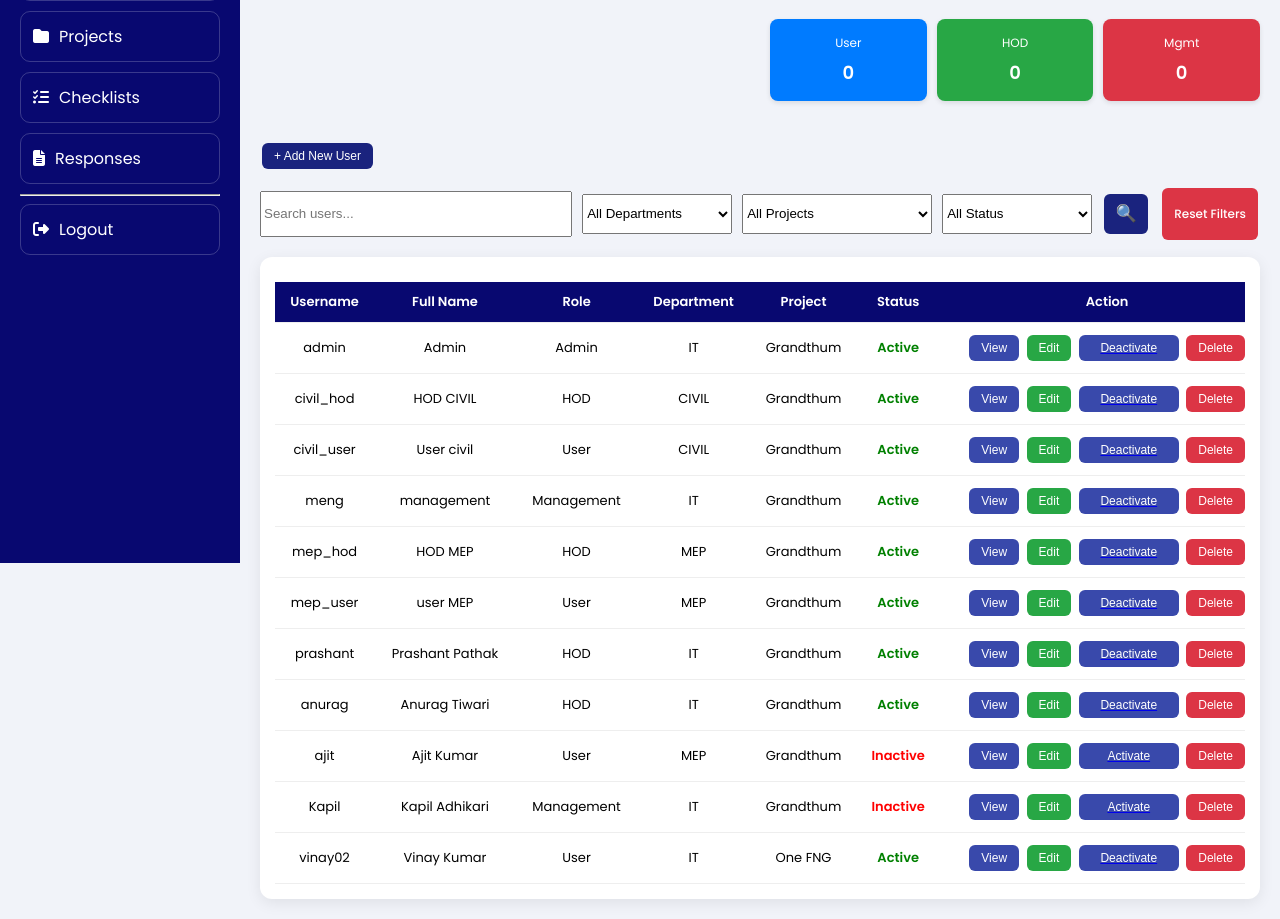
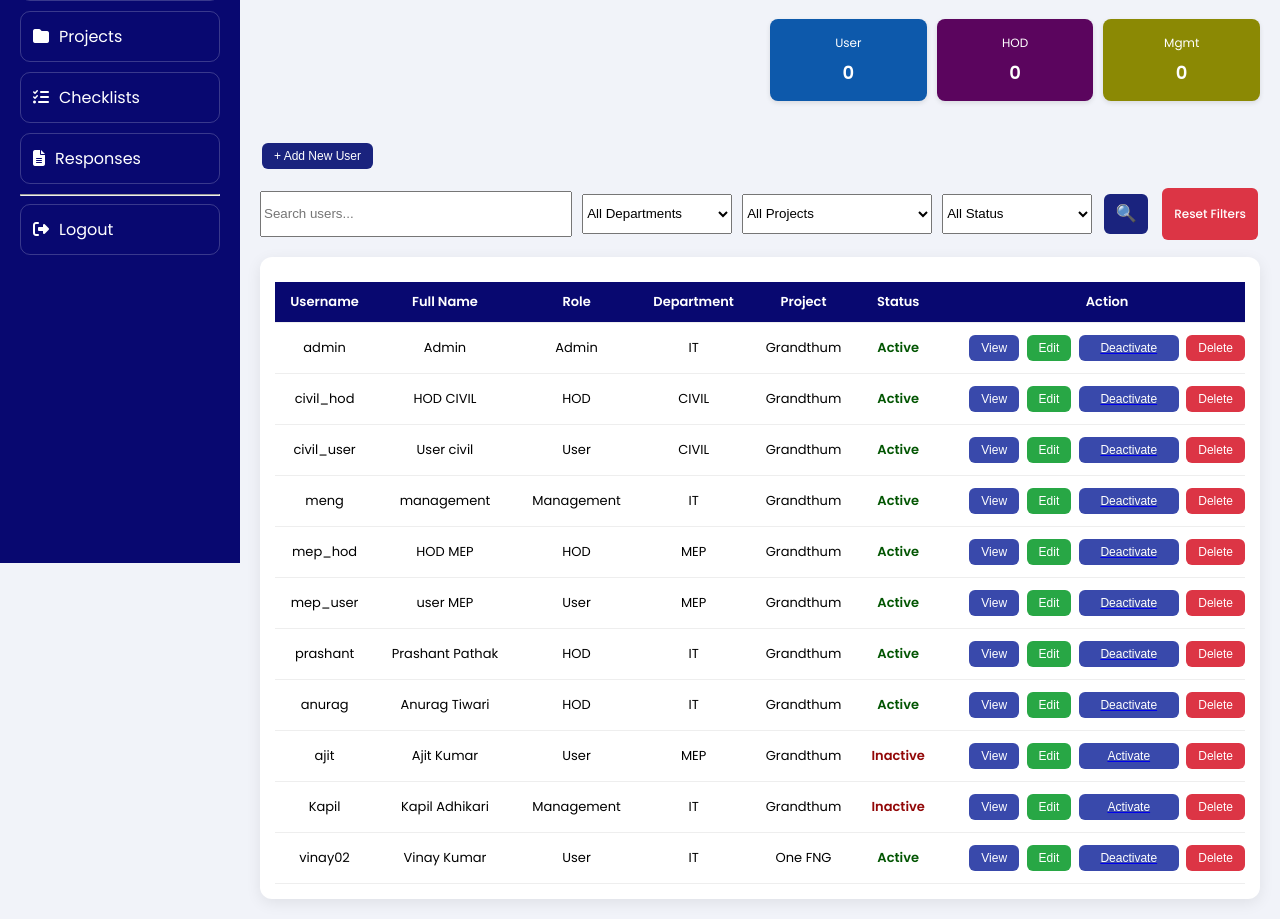
Before and after one commit to TheSyntaxWriter/QCMS, a Django app: template frontend/templates/admin_panel/admin_users.html in a window 1280 px wide. Shown: the part 277-1196 px from the top of the page. Run offline with Django 4.2, Linux system fonts and the light colour scheme; the template is opened without the code that fills it: values that come from a table or form of the project are taken from there, others are empty; data comes from the database, SQL or seed files in the repository; both versions use the stored data as it was after the commit; a map, chart or similar area stays blank.

Commit message:
your message

```diff
--- a/frontend/static/admin_users/charts.js
+++ b/frontend/static/admin_users/charts.js
@@ -14,7 +14,7 @@ document.addEventListener("DOMContentLoaded", function () {
           {
             // Data comes from HTML (window variables)
             data: [window.active_users || 0, window.inactive_users || 0],
-            backgroundColor: ["#28a745", "#dc3545"],
+            backgroundColor: ["#087b0a", "#8a0b18"],
           },
         ],
       },
@@ -47,12 +47,12 @@ document.addEventListener("DOMContentLoaded", function () {
           {
             label: "Active",
             data: window.dept_active_data || [],
-            backgroundColor: "#28a745",
+            backgroundColor: "#064d16",
           },
           {
             label: "Inactive",
             data: window.dept_inactive_data || [],
-            backgroundColor: "#dc3545",
+            backgroundColor: "#690912",
           },
         ],
       },
--- a/frontend/templates/admin_panel/admin_users.html
+++ b/frontend/templates/admin_panel/admin_users.html
@@ -18,13 +18,13 @@
     </div>
 
     <div class="mini-stats" style="display: flex; gap: 10px; margin-bottom: 15px;">
-      <div class="mini-card" style="background: #007bff; color: white; padding: 10px; border-radius: 8px; flex: 1; text-align: center;">
+      <div class="mini-card" style="background: #0d59ab; color: white; padding: 10px; border-radius: 8px; flex: 1; text-align: center;">
         <span style="font-size: 12px;">User</span><h4 style="margin: 5px 0;">{{ role_counts.user|default:"0" }}</h4>
       </div>
-      <div class="mini-card" style="background: #28a745; color: white; padding: 10px; border-radius: 8px; flex: 1; text-align: center;">
+      <div class="mini-card" style="background: #5b055e; color: white; padding: 10px; border-radius: 8px; flex: 1; text-align: center;">
         <span style="font-size: 12px;">HOD</span><h4 style="margin: 5px 0;">{{ role_counts.hod|default:"0" }}</h4>
       </div>
-      <div class="mini-card" style="background: #dc3545; color: white; padding: 10px; border-radius: 8px; flex: 1; text-align: center;">
+      <div class="mini-card" style="background: #8b8904; color: white; padding: 10px; border-radius: 8px; flex: 1; text-align: center;">
         <span style="font-size: 12px;">Mgmt</span><h4 style="margin: 5px 0;">{{ role_counts.management|default:"0" }}</h4>
       </div>
     </div>
@@ -88,9 +88,9 @@
           <td>{{ user.project.name|default:"-" }}</td>
           <td>
             {% if user.is_active %}
-              <span class="active-text" style="color: green; font-weight: bold;">Active</span>
+              <span class="active-text" style="color: rgb(2, 85, 2); font-weight: bold;">Active</span>
             {% else %}
-              <span class="inactive-text" style="color: red; font-weight: bold;">Inactive</span>
+              <span class="inactive-text" style="color: rgb(146, 7, 7); font-weight: bold;">Inactive</span>
             {% endif %}
           </td>
           <td>
```
Also changed, not shown: db.sqlite3 (added).
